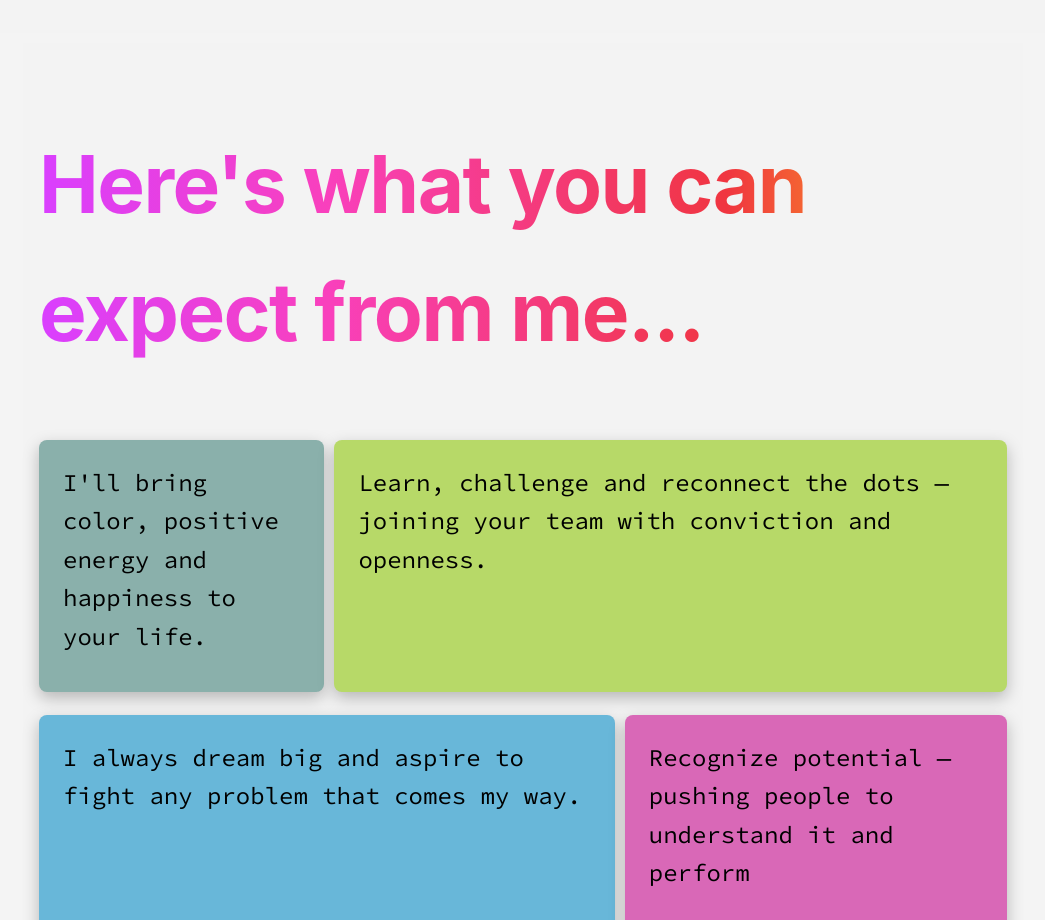
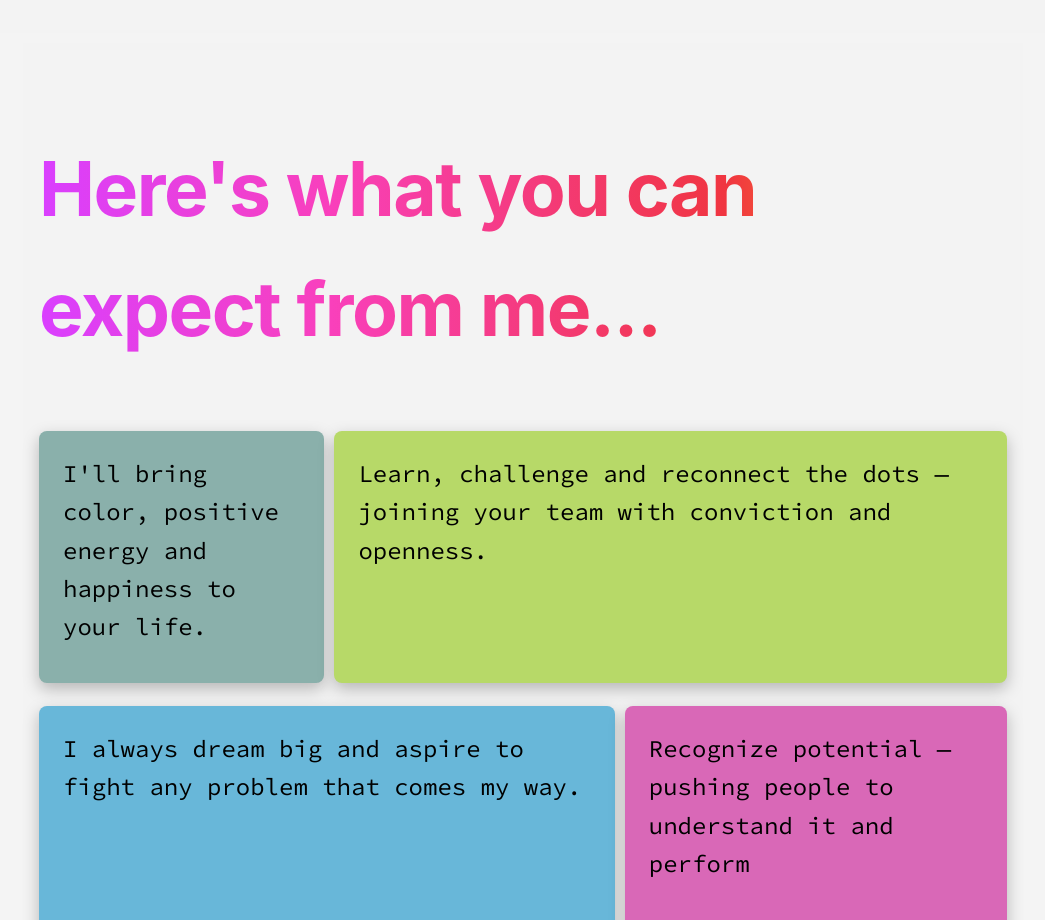
Before and after one commit to Ranvirdeshmukh/portfoliowebsite, a plain HTML site: page index.html in a window 1280 px wide. Shown: the part 2700-3620 px from the top of the page, without its empty margins (117-1162 px from the left). Drawn offline with Linux system fonts and the light colour scheme.

Commit message:
minor font size change

```diff
--- a/style.css
+++ b/style.css
@@ -505,7 +505,7 @@
     margin-top: 10px; /* Or the smallest value needed to achieve the desired spacing */
 }
 
-/*********************************************** Excpectations section ***************************************************************/
+/*********************************************** Excpectations section *********************************************************/
 
 .expectations-section {
     display: flex;
@@ -531,7 +531,7 @@
     background-clip: text;
     -webkit-text-fill-color: transparent;
     display: inline-block;
-    font-size: 80px;
+    font-size: 75px;
     font-weight: bold;
     margin-bottom: 0.5em;
     letter-spacing: -1.5px;
```
